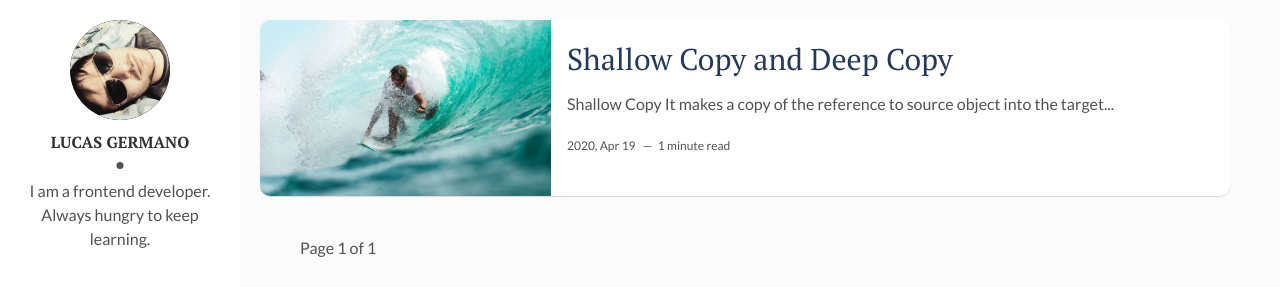
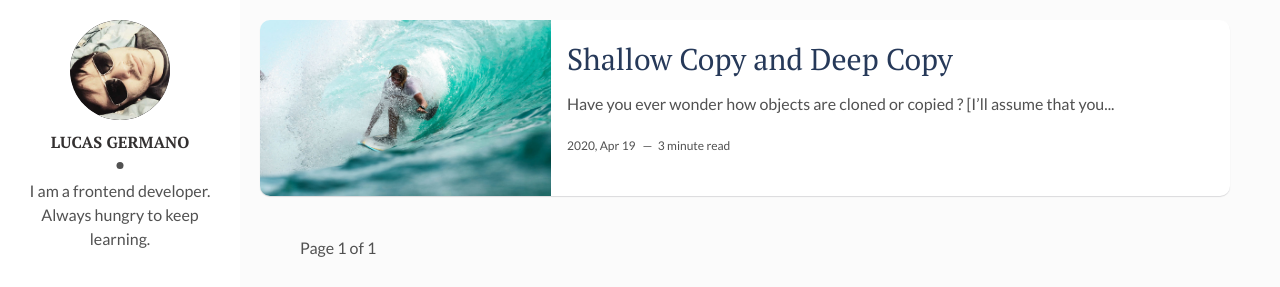
Before and after one commit to LucasSan/lucassan.github.io, a Jekyll site: the page built from index.html, in a window 1280 px wide. Shown: the top 287 px of the page. Built offline with Jekyll 4.4.1, drawn with Linux system fonts in a browser that asks for light colours; the list of posts is cut into pages by our own code; some of the changed lines change nothing that is shown.

Commit message:
firt post

````diff
--- a/_posts/2020-04-19-shallow-copy-deep-copy.markdown
+++ b/_posts/2020-04-19-shallow-copy-deep-copy.markdown
@@ -7,11 +7,21 @@
 fig-caption: # Add figcaption (optional)
 tags: [Javascript]
 ---
+
+Have you ever wonder how objects are cloned or copied ?
+
+[I'll assume that you said no]
+
+So, let me introduce you how a Shallow Copy and a Deep Copy works and the difference between them
+
+[Drumrolls begin]
+
 ## Shallow Copy
-It makes a copy of the reference to source object into the target object. Think about it as a copy of the source object address. So, the addresses of the source object and target object will be the same i.e. they will be pointing to the same memory location.
+It basically get the reference from the source object and put into the target object.
+Think about it as a copy of the source object address. So, the addresses of the source object and target object will be the same i.e. they will be pointing to the same memory location.
 
 ## Deep Copy
-It makes a copy of all the members of the source object, allocates different memory locations for the target object and then assigns the copied members to this target object to achieve deep copy. In this way, if the source object vanishes, the target object still valid in the memory.
+It basically makes a copy of all the members of the source object, allocates different memory locations for the target object and then assigns the copied members to this target object to achieve deep copy. In this way, if the source object vanishes, the target object still valid in the memory.
 
 ### Example Shallow Copy:
 
@@ -37,6 +47,51 @@
 };
 ```
 
-Now if you change target.name, it will only affect target and not sourceObj
+Now if you change target.name, it will only affect target and not sourceObj.
 
-![Shallow]({{site.baseurl}}/assets/img/shallow_deep_copy.png)
+<center>![Shallow]({{site.baseurl}}/assets/img/shallow_deep_copy.png)</center>
+
+But I think we can go further in this explanation if we think about primitives types in Javascript.
+
+What are the primitive types in Javascript !?
+
+Well we can say that primitive types in Javascript are
+- `number`
+- `string`
+- `boolean`
+- `null`
+- `undefined`
+- `Symbol`
+
+All the others data types in Javascript are objects, like
+- `Objects`
+- `Functions`
+- `Arrays`
+- `Regex`
+etc
+
+Two rules over here:
+1. Primitives types are passed by value, and are immutable.
+2. Object are passed by reference, and are mutables.
+
+So, if you make something like
+
+```
+const object1 = {}
+const object2 = {}
+console.log(object1 === object2) // false
+```
+
+this is happening because when you create a constant with `{}`, this will make Javascript allocate a piece of memory to it. So object1 has a piece of memory, and object2 has another piece of memory, so they are two different objects, and then when you ask if object1 is equal to object2, the answer is false.
+
+And now, if you make something like
+
+```
+const object1 = {}
+const object2 = object1
+console.log(object1 === object2) // true
+```
+
+this one will be true because object2 has a reference to object1 memory address (like we saw in Shallow Copy).
+
+Any questions, opinions or insults !? show your love in comments section, see ya! ;)
````
